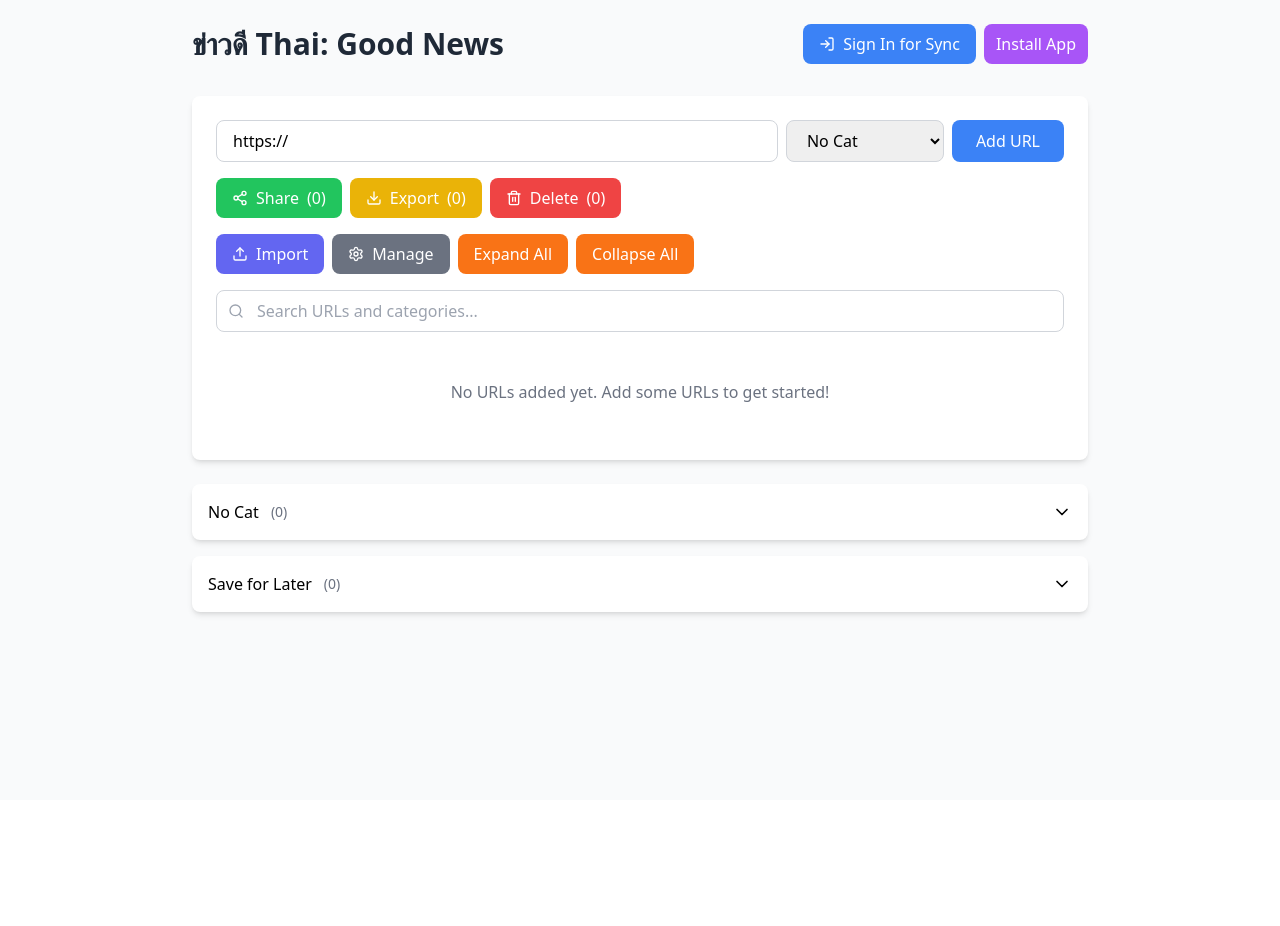
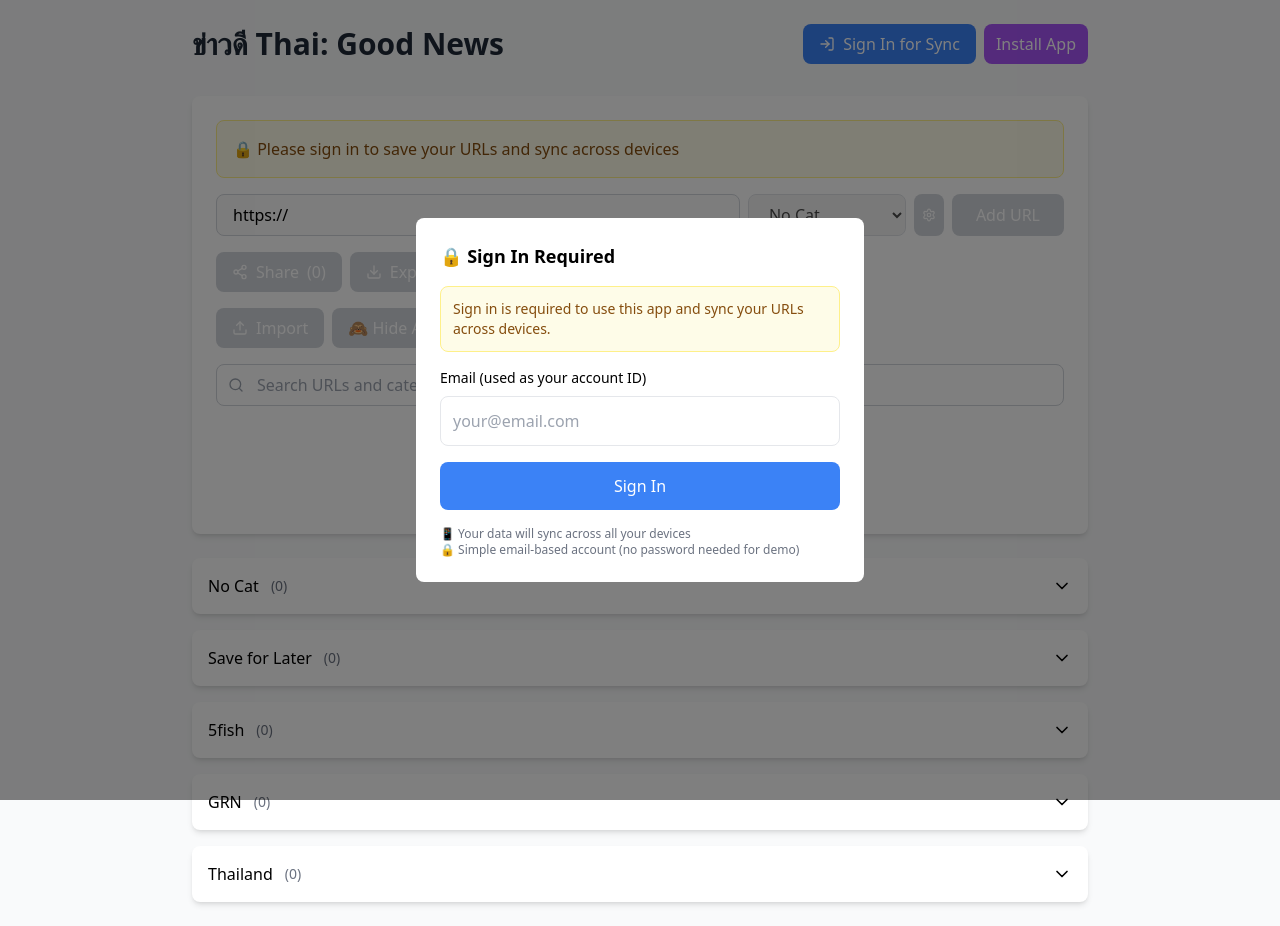
Before and after one commit to dnatisdale/my-url-manager, a React (Create React App) app: page / in a window 1280 px wide. Before the commit the page ends 800 px from the top, so only its background shows below. Built offline with nearby package versions, Linux system fonts and the light colour scheme.

Commit message:
Update App.js
make signing up mandatory.

```diff
--- a/src/App.js
+++ b/src/App.js
@@ -1,8 +1,8 @@
 import React, { useState, useEffect } from 'react';
 import { Search, Download, Share2, Trash2, Settings, QrCode, ChevronDown, ChevronUp, Upload, X, LogIn, LogOut, User } from 'lucide-react';
 
-// Simple Auth Modal Component
-const AuthModal = ({ onClose, onLogin }) => {
+// Simple Auth Modal Component (Mandatory)
+const AuthModal = ({ onClose, onLogin, mandatory = false }) => {
   const [email, setEmail] = useState('');
   const [isLogin, setIsLogin] = useState(true);
 
@@ -19,12 +19,22 @@ const AuthModal = ({ onClose, onLogin }) => {
       <div className="bg-white p-6 rounded-lg max-w-md w-full mx-4">
         <div className="flex justify-between items-center mb-4">
           <h3 className="text-lg font-semibold">
-            {isLogin ? 'Sign In' : 'Create Account'}
+            {mandatory ? '🔒 Sign In Required' : (isLogin ? 'Sign In' : 'Create Account')}
           </h3>
+          {!mandatory && (
             <button onClick={onClose} className="text-gray-500 hover:text-gray-700">
               <X size={24} />
             </button>
+          )}
         </div>
+
+        {mandatory && (
+          <div className="mb-4 p-3 bg-yellow-50 border border-yellow-200 rounded-lg">
+            <p className="text-sm text-yellow-800">
+              Sign in is required to use this app and sync your URLs across devices.
+            </p>
+          </div>
+        )}
 
         <form onSubmit={handleSubmit}>
           <div className="mb-4">
@@ -49,6 +59,7 @@ const AuthModal = ({ onClose, onLogin }) => {
           </button>
         </form>
 
+        {!mandatory && (
           <div className="mt-4 text-center">
             <button
               onClick={() => setIsLogin(!isLogin)}
@@ -57,6 +68,7 @@ const AuthModal = ({ onClose, onLogin }) => {
               {isLogin ? "Don't have an account? Create one" : "Already have an account? Sign in"}
             </button>
           </div>
+        )}
 
         <div className="mt-4 text-xs text-gray-500">
           <p>📱 Your data will sync across all your devices</p>
@@ -267,7 +279,7 @@ const CategoryManagementModal = ({ categories, onClose, onDeleteCategory, onAddC
   const [searchTerm, setSearchTerm] = useState('');
 
   const filteredCategories = categories
-    .filter(cat => cat !== 'Save for Later' && cat !== 'No Cat')
+    .filter(cat => !['Save for Later', 'No Cat', '5fish', 'GRN', 'Thailand'].includes(cat))
     .filter(cat => cat.toLowerCase().includes(searchTerm.toLowerCase()))
     .sort();
 
@@ -348,33 +360,52 @@ function App() {
       const userKey = userEmail || user?.email || 'guest';
       const savedUrls = localStorage.getItem(`urlManagerUrls_${userKey}`);
       const savedCategories = localStorage.getItem(`urlManagerCategories_${userKey}`);
+      const defaultCategories = ['No Cat', 'Save for Later', '5fish', 'GRN', 'Thailand'];
+
+      let categories = defaultCategories;
+      if (savedCategories) {
+        const parsed = JSON.parse(savedCategories);
+        // Merge saved categories with default ones, keeping defaults at start
+        const customCategories = parsed.filter(cat => !defaultCategories.includes(cat));
+        categories = [...defaultCategories, ...customCategories];
+      }
+
       return {
         urls: savedUrls ? JSON.parse(savedUrls) : [],
-        categories: savedCategories ? JSON.parse(savedCategories) : ['No Cat', 'Save for Later']
+        categories: categories
       };
     } catch (error) {
       return {
         urls: [],
-        categories: ['No Cat', 'Save for Later']
+        categories: ['No Cat', 'Save for Later', '5fish', 'GRN', 'Thailand']
       };
     }
   };
 
-  // Load user from localStorage on app start
+  // Load user from localStorage on app start and enforce mandatory signup
   useEffect(() => {
     const loadUserData = (userEmail = null) => {
       try {
         const userKey = userEmail || 'guest';
         const savedUrls = localStorage.getItem(`urlManagerUrls_${userKey}`);
         const savedCategories = localStorage.getItem(`urlManagerCategories_${userKey}`);
+        const defaultCategories = ['No Cat', 'Save for Later', '5fish', 'GRN', 'Thailand'];
+
+        let categories = defaultCategories;
+        if (savedCategories) {
+          const parsed = JSON.parse(savedCategories);
+          const customCategories = parsed.filter(cat => !defaultCategories.includes(cat));
+          categories = [...defaultCategories, ...customCategories];
+        }
+
         return {
           urls: savedUrls ? JSON.parse(savedUrls) : [],
-          categories: savedCategories ? JSON.parse(savedCategories) : ['No Cat', 'Save for Later']
+          categories: categories
         };
       } catch (error) {
         return {
           urls: [],
-          categories: ['No Cat', 'Save for Later']
+          categories: ['No Cat', 'Save for Later', '5fish', 'GRN', 'Thailand']
         };
       }
     };
@@ -386,6 +417,9 @@ function App() {
       const userData2 = loadUserData(userData.email);
       setUrls(userData2.urls);
       setCategories(userData2.categories);
+    } else {
+      // Mandatory signup - show auth modal if no user
+      setShowAuthModal(true);
     }
   }, []);
 
@@ -393,7 +427,7 @@ function App() {
   const [urls, setUrls] = useState(initialData.urls);
   const [inputUrl, setInputUrl] = useState('https://');
   const [selectedUrls, setSelectedUrls] = useState([]);
-  const [categories, setCategories] = useState(initialData.categories);
+  const [categories, setCategories] = useState(['No Cat', 'Save for Later', '5fish', 'GRN', 'Thailand']);
   const [selectedCategory, setSelectedCategory] = useState('No Cat');
   const [expandedCategories, setExpandedCategories] = useState({});
   const [showQRModal, setShowQRModal] = useState(null);
@@ -401,6 +435,7 @@ function App() {
   const [showCategoryModal, setShowCategoryModal] = useState(false);
   const [searchTerm, setSearchTerm] = useState('');
   const [visibleQRs, setVisibleQRs] = useState({});
+  const [allUrlsHidden, setAllUrlsHidden] = useState(false);
 
   // Save data to localStorage with user-specific keys
   const saveData = (newUrls, newCategories) => {
@@ -588,7 +623,12 @@ function App() {
   };
 
   const deleteCategory = (categoryName) => {
-    if (categoryName === 'No Cat' || categoryName === 'Save for Later') return;
+    const permanentCategories = ['No Cat', 'Save for Later', '5fish', 'GRN', 'Thailand'];
+    if (permanentCategories.includes(categoryName)) {
+      alert(`Cannot delete "${categoryName}" - this is a permanent category.`);
+      return;
+    }
+
     if (window.confirm(`Delete category "${categoryName}"? URLs will be moved to "No Cat".`)) {
       setUrls(urls.map(url =>
         url.category === categoryName
@@ -596,6 +636,19 @@ function App() {
           : url
       ));
       setCategories(categories.filter(cat => cat !== categoryName));
+    }
+  };
+
+  const toggleAllUrls = () => {
+    setAllUrlsHidden(!allUrlsHidden);
+    if (!allUrlsHidden) {
+      // Hide all categories
+      setExpandedCategories({});
+    } else {
+      // Show all categories
+      const allExpanded = {};
+      categories.forEach(cat => allExpanded[cat] = true);
+      setExpandedCategories(allExpanded);
     }
   };
 
@@ -681,6 +734,14 @@ function App() {
         </div>
 
         <div className="bg-white rounded-lg shadow-md p-4 md:p-6 mb-6">
+          {!user && (
+            <div className="mb-4 p-4 bg-yellow-50 border border-yellow-200 rounded-lg">
+              <p className="text-yellow-800 font-medium">
+                🔒 Please sign in to save your URLs and sync across devices
+              </p>
+            </div>
+          )}
+
           {user && (
             <div className="mb-4 p-3 bg-blue-50 rounded-lg">
               <p className="text-sm text-blue-700">
@@ -697,19 +758,32 @@ function App() {
               onKeyPress={handleKeyPress}
               placeholder="Enter URL..."
               className="flex-1 px-3 py-2 md:px-4 md:py-2 border border-gray-300 rounded-lg focus:outline-none focus:ring-2 focus:ring-blue-500"
+              disabled={!user}
             />
+            <div className="flex gap-2">
               <select
                 value={selectedCategory}
                 onChange={e => setSelectedCategory(e.target.value)}
                 className="px-3 py-2 md:px-4 md:py-2 border border-gray-300 rounded-lg focus:outline-none focus:ring-2 focus:ring-blue-500"
+                disabled={!user}
               >
                 {categories.map(cat => (
                   <option key={cat} value={cat}>{cat}</option>
                 ))}
               </select>
               <button
+                onClick={() => setShowCategoryModal(true)}
+                disabled={!user}
+                className="px-2 py-2 bg-gray-500 text-white rounded-lg hover:bg-gray-600 disabled:bg-gray-300 transition-colors flex items-center gap-1"
+                title="Manage Categories"
+              >
+                <Settings size={14} />
+              </button>
+            </div>
+            <button
               onClick={addUrl}
-              className="px-4 py-2 md:px-6 md:py-2 bg-blue-500 text-white rounded-lg hover:bg-blue-600 transition-colors whitespace-nowrap"
+              disabled={!user}
+              className="px-4 py-2 md:px-6 md:py-2 bg-blue-500 text-white rounded-lg hover:bg-blue-600 disabled:bg-gray-300 transition-colors whitespace-nowrap"
             >
               Add URL
             </button>
@@ -718,26 +792,29 @@ function App() {
           <div className="flex flex-wrap gap-2 mb-4">
             <button
               onClick={shareUrls}
-              className="px-3 py-2 text-sm md:px-4 md:py-2 md:text-base bg-green-500 text-white rounded-lg hover:bg-green-600 transition-colors flex items-center gap-1 md:gap-2"
+              disabled={!user}
+              className="px-3 py-2 text-sm md:px-4 md:py-2 md:text-base bg-green-500 text-white rounded-lg hover:bg-green-600 disabled:bg-gray-300 transition-colors flex items-center gap-1 md:gap-2"
             >
               <Share2 size={14} className="md:w-4 md:h-4" />
               <span className="hidden sm:inline">Share</span> ({selectedUrls.length})
             </button>
             <button
               onClick={exportUrls}
-              className="px-3 py-2 text-sm md:px-4 md:py-2 md:text-base bg-yellow-500 text-white rounded-lg hover:bg-yellow-600 transition-colors flex items-center gap-1 md:gap-2"
+              disabled={!user}
+              className="px-3 py-2 text-sm md:px-4 md:py-2 md:text-base bg-yellow-500 text-white rounded-lg hover:bg-yellow-600 disabled:bg-gray-300 transition-colors flex items-center gap-1 md:gap-2"
             >
               <Download size={14} className="md:w-4 md:h-4" />
               <span className="hidden sm:inline">Export</span> ({selectedUrls.length})
             </button>
             <button
               onClick={deleteUrls}
-              className="px-3 py-2 text-sm md:px-4 md:py-2 md:text-base bg-red-500 text-white rounded-lg hover:bg-red-600 transition-colors flex items-center gap-1 md:gap-2"
+              disabled={!user}
+              className="px-3 py-2 text-sm md:px-4 md:py-2 md:text-base bg-red-500 text-white rounded-lg hover:bg-red-600 disabled:bg-gray-300 transition-colors flex items-center gap-1 md:gap-2"
             >
               <Trash2 size={14} className="md:w-4 md:h-4" />
               <span className="hidden sm:inline">Delete</span> ({selectedUrls.length})
             </button>
-            {selectedUrls.length > 0 && (
+            {selectedUrls.length > 0 && user && (
               <select
                 onChange={e => e.target.value && moveUrls(e.target.value)}
                 className="px-4 py-2 border border-gray-300 rounded-lg"
@@ -754,28 +831,31 @@ function App() {
           <div className="flex flex-wrap gap-2 mb-4">
             <button
               onClick={() => setShowImportModal(true)}
-              className="px-3 py-2 text-sm md:px-4 md:py-2 md:text-base bg-indigo-500 text-white rounded-lg hover:bg-indigo-600 transition-colors flex items-center gap-1 md:gap-2"
+              disabled={!user}
+              className="px-3 py-2 text-sm md:px-4 md:py-2 md:text-base bg-indigo-500 text-white rounded-lg hover:bg-indigo-600 disabled:bg-gray-300 transition-colors flex items-center gap-1 md:gap-2"
             >
               <Upload size={14} className="md:w-4 md:h-4" />
               <span className="hidden sm:inline">Import</span>
             </button>
             <button
-              onClick={() => setShowCategoryModal(true)}
-              className="px-3 py-2 text-sm md:px-4 md:py-2 md:text-base bg-gray-500 text-white rounded-lg hover:bg-gray-600 transition-colors flex items-center gap-1 md:gap-2"
+              onClick={toggleAllUrls}
+              disabled={!user}
+              className="px-3 py-2 text-sm md:px-4 md:py-2 md:text-base bg-purple-500 text-white rounded-lg hover:bg-purple-600 disabled:bg-gray-300 transition-colors"
             >
-              <Settings size={14} className="md:w-4 md:h-4" />
-              <span className="hidden sm:inline">Manage</span>
+              {allUrlsHidden ? '👁️ Show All' : '🙈 Hide All'}
             </button>
             <button
               onClick={expandAll}
-              className="px-3 py-2 text-sm md:px-4 md:py-2 md:text-base bg-orange-500 text-white rounded-lg hover:bg-orange-600 transition-colors"
+              disabled={!user}
+              className="px-3 py-2 text-sm md:px-4 md:py-2 md:text-base bg-orange-500 text-white rounded-lg hover:bg-orange-600 disabled:bg-gray-300 transition-colors"
             >
               <span className="sm:hidden">📂</span>
               <span className="hidden sm:inline">Expand All</span>
             </button>
             <button
               onClick={collapseAll}
-              className="px-3 py-2 text-sm md:px-4 md:py-2 md:text-base bg-orange-500 text-white rounded-lg hover:bg-orange-600 transition-colors"
+              disabled={!user}
+              className="px-3 py-2 text-sm md:px-4 md:py-2 md:text-base bg-orange-500 text-white rounded-lg hover:bg-orange-600 disabled:bg-gray-300 transition-colors"
             >
               <span className="sm:hidden">📁</span>
               <span className="hidden sm:inline">Collapse All</span>
@@ -805,7 +885,7 @@ function App() {
         <div className="space-y-4">
           {categories.map(category => {
             const categoryUrls = urlsByCategory[category] || [];
-            const isExpanded = expandedCategories[category];
+            const isExpanded = expandedCategories[category] && !allUrlsHidden;
 
             if (categoryUrls.length === 0 && searchTerm) return null;
 
@@ -820,7 +900,7 @@ function App() {
                     <span className="text-sm text-gray-500">({categoryUrls.length})</span>
                   </div>
                   <div className="flex items-center gap-2">
-                    {categoryUrls.length > 0 && (
+                    {categoryUrls.length > 0 && user && (
                       <button
                         onClick={(e) => {
                           e.stopPropagation();
@@ -852,7 +932,8 @@ function App() {
                             rel="noopener noreferrer"
                             className="text-blue-600 hover:text-blue-800 break-all"
                           >
-                            {url.url}
+                            <span className="text-gray-400">https://</span>
+                            <span>{url.url.replace(/^https?:\/\//, '')}</span>
                           </a>
                         </div>
                         <div className="flex items-center gap-2">
@@ -889,6 +970,7 @@ function App() {
           <AuthModal
             onClose={() => setShowAuthModal(false)}
             onLogin={handleLogin}
+            mandatory={!user}
           />
         )}
 
```
Lines whose indentation alone changed are shown as unchanged.
